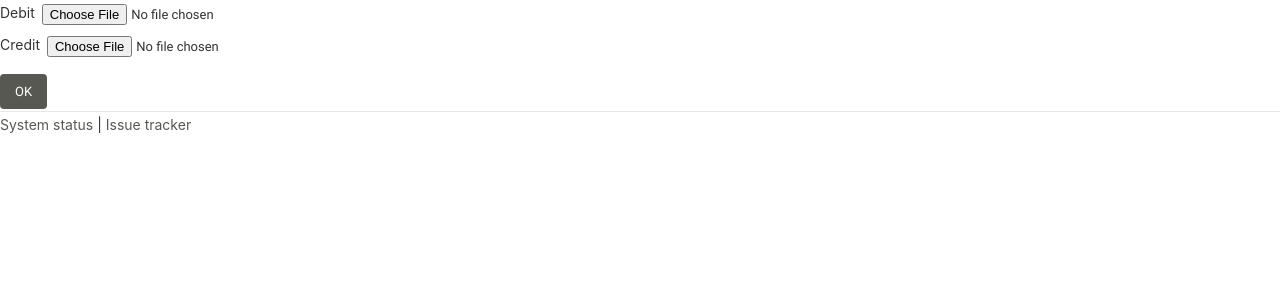
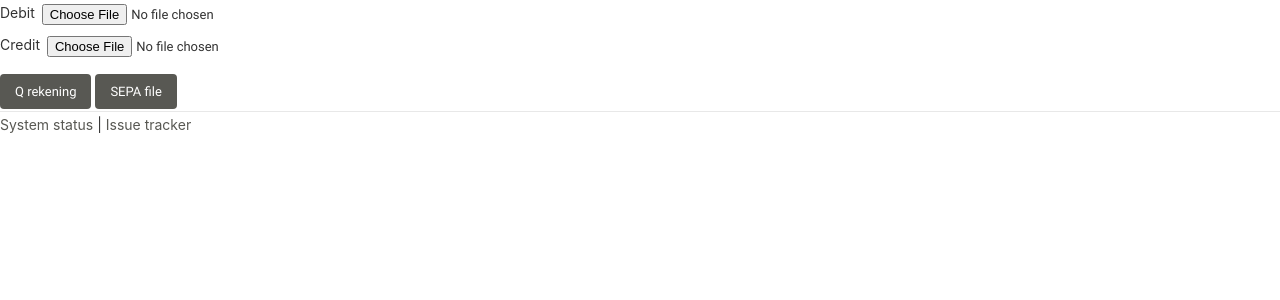
Before and after one commit to mhvis/tutti, a Django app: page /penno/Qrekening/ in a window 1280 px wide. Shown: the part 100-400 px from the top of the page. Run offline with Django 3.2, Linux system fonts and the light colour scheme.

Commit message:
SEPA file

```diff
--- a/pennotools/templates/pennotools/qrekening.html
+++ b/pennotools/templates/pennotools/qrekening.html
@@ -11,6 +11,7 @@
     <label for="Credit">Credit </label>
     <input id="Credit" type="file" name="Credit">
     </p>
-    <input type="submit" value="OK">
+    <input type="submit" name="qrekening" value="Q rekening">
+    <input type="submit" name="sepa" value="SEPA file">
 </form>
 {% endblock %}
--- a/pennotools/views.py
+++ b/pennotools/views.py
@@ -27,7 +27,10 @@ def get_debtor_creditor(request):
         # Process workbook
         dav_persons = read_exc(wb_debit, True, read_exc(wb_credit, False, {}))
         combinePersons(dav_persons)
-        initializeWorkbook(dav_persons, wb)
+        if 'qrekening' in request.POST:
+            initializeWorkbook(dav_persons, wb)
+        elif 'sepa' in request.POST:
+            writeSepa(dav_persons, wb)
 
         # Write workbook
         wb.close()
@@ -37,5 +40,9 @@ def get_debtor_creditor(request):
             content_type='application/vnd.openxmlformats-officedocument.spreadsheetml.sheet'
         )
         response['Content-Disposition'] = 'attachment; filename=qrekening.xlsx'
+        if 'qrekening' in request.POST:
+            response['Content-Disposition'] = 'attachment; filename=qrekening.xlsx'
+        elif 'sepa' in request.POST:
+            response['Content-Disposition'] = 'attachment; filename=SEPA.xlsx'
         return response
     return render(request, 'pennotools/qrekening.html')
```
